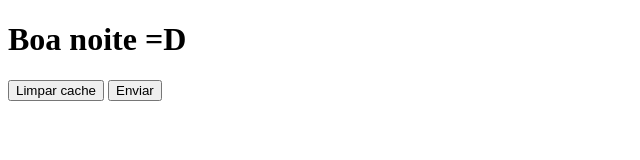
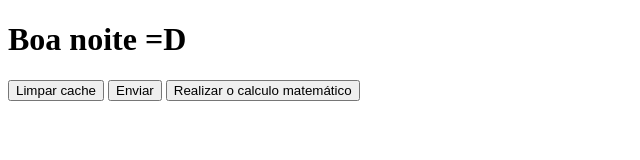
Before and after one commit to LeandroASLeite/workshop2023, a plain HTML site: page index.html in a window 1280 px wide. Shown: the whole page, without its empty margins (0-640 px from the left). Drawn offline with Linux system fonts and the light colour scheme.

Commit message:
adicao do botao de realizar calculo matematico

```diff
--- a/index.html
+++ b/index.html
@@ -4,11 +4,13 @@
     <meta charset="UTF-8">
     <meta http-equiv="X-UA-Compatible" content="IE=edge">
     <meta name="viewport" content="width=device-width, initial-scale=1.0">
-    <title>Titulo alterado para qualquer coisa</title>
+    <title>Mudei o titulo porque sou prestativo</title>
 </head>
 <body>
     <h1>Boa noite =D</h1>
     <button>Limpar cache</button>
     <button>Enviar</button>
+    <button>Realizar o calculo matemático</button>
+
 </body>
 </html>
```
